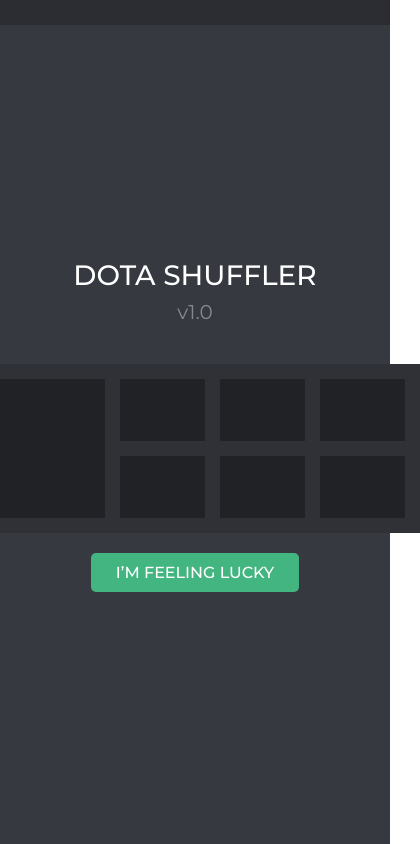
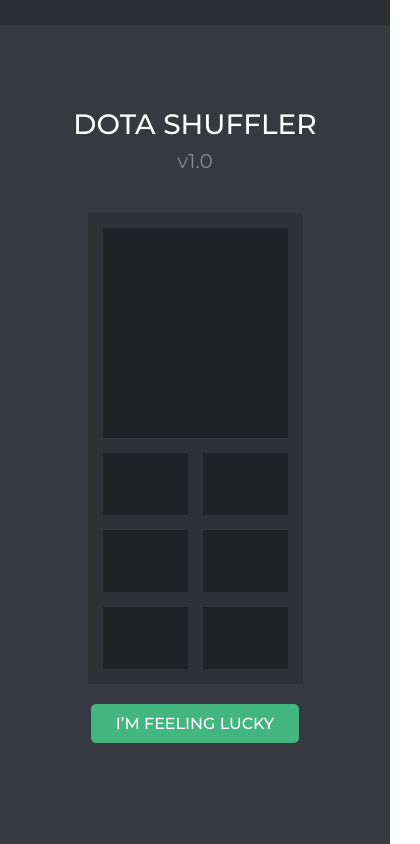
Before and after one commit to Ampa1R/dota-shuffler, a React (Create React App) app: page / in a window 390 px wide. Shown: the whole page, 420 px wide, since content can reach past the window. Built offline with nearby package versions, Linux system fonts and the light colour scheme.

Commit message:
add adaptive layout

```diff
--- a/src/components/Result/index.scss
+++ b/src/components/Result/index.scss
@@ -6,9 +6,17 @@
     background-color: #2F3136;
     padding: 15px;
 
+    @media screen and (max-width: 550px) {
+        grid-template: 210px 62px 62px 62px / 85px 85px;
+    }
+
     &__Hero {
         background-color: #202225;
         grid-area: 1 / 1 / 3 / 2;
+
+        @media screen and (max-width: 550px) {
+            grid-area: 1 / 1 / 2 / 3;
+        }
     }
 
     &__Item {
```
